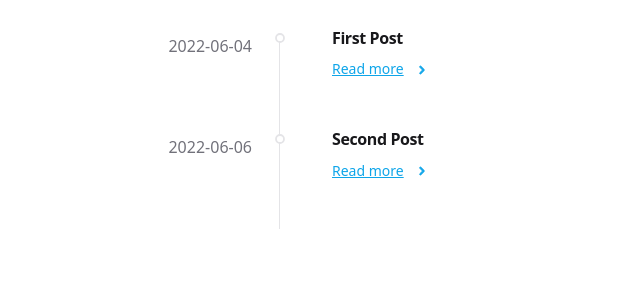
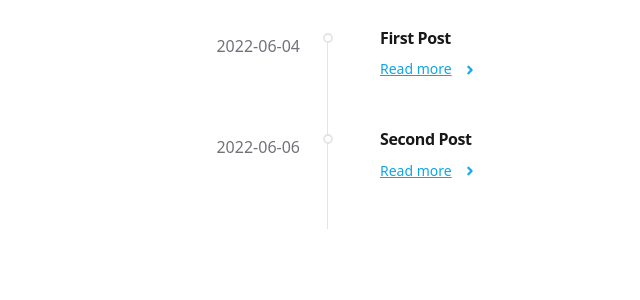
Before and after one commit to elpnt/elpnt-website, a Next.js app: page / in a window 1280 px wide. Shown: the top 300 px of the page, without its empty margins (157-797 px from the left). Built offline with nearby package versions, Linux system fonts and the light colour scheme; a small style sheet from the web is missing; a web font is replaced by a local one.

Commit message:
fix: top page layout

```diff
--- a/src/pages/index.tsx
+++ b/src/pages/index.tsx
@@ -13,6 +13,7 @@ interface Props {
 
 const Home: NextPage<Props> = ({ posts }) => {
   return (
+    <main className="mx-auto max-w-[52rem] px-4 pb-28 sm:px-6 md:px-8 lg:max-w-6xl xl:px-12">
       <div className="relative sm:ml-[calc(2rem+1px)] sm:pb-12 md:ml-[calc(3.5rem+1px)] lg:ml-[max(calc(14.5rem+1px),calc(100%-48rem))]">
         <div className="absolute top-3 bottom-0 right-full mr-7 hidden w-px bg-zinc-200 dark:bg-zinc-800 sm:block md:mr-[3.25rem]" />
         <div className="space-y-12">
@@ -36,9 +37,6 @@ const Home: NextPage<Props> = ({ posts }) => {
                 <h3 className="pt-8 text-base font-semibold tracking-tight text-zinc-900 dark:text-zinc-200 lg:pt-0">
                   {title}
                 </h3>
-              {/* <div className="dark:prose-dark line-clamp-2 prose prose-slate mt-2 mb-4 prose-a:relative prose-a:z-10">
-                {content}
-              </div> */}
                 <dl className="absolute left-0 top-0 lg:left-auto lg:right-full lg:mr-20">
                   <dt className="sr-only">Date</dt>
                   <dd className="whitespace-nowrap text-base leading-6 text-zinc-500 dark:text-zinc-400">
@@ -61,6 +59,7 @@ const Home: NextPage<Props> = ({ posts }) => {
           ))}
         </div>
       </div>
+    </main>
   );
 };
 
```
Lines whose indentation alone changed are shown as unchanged.
